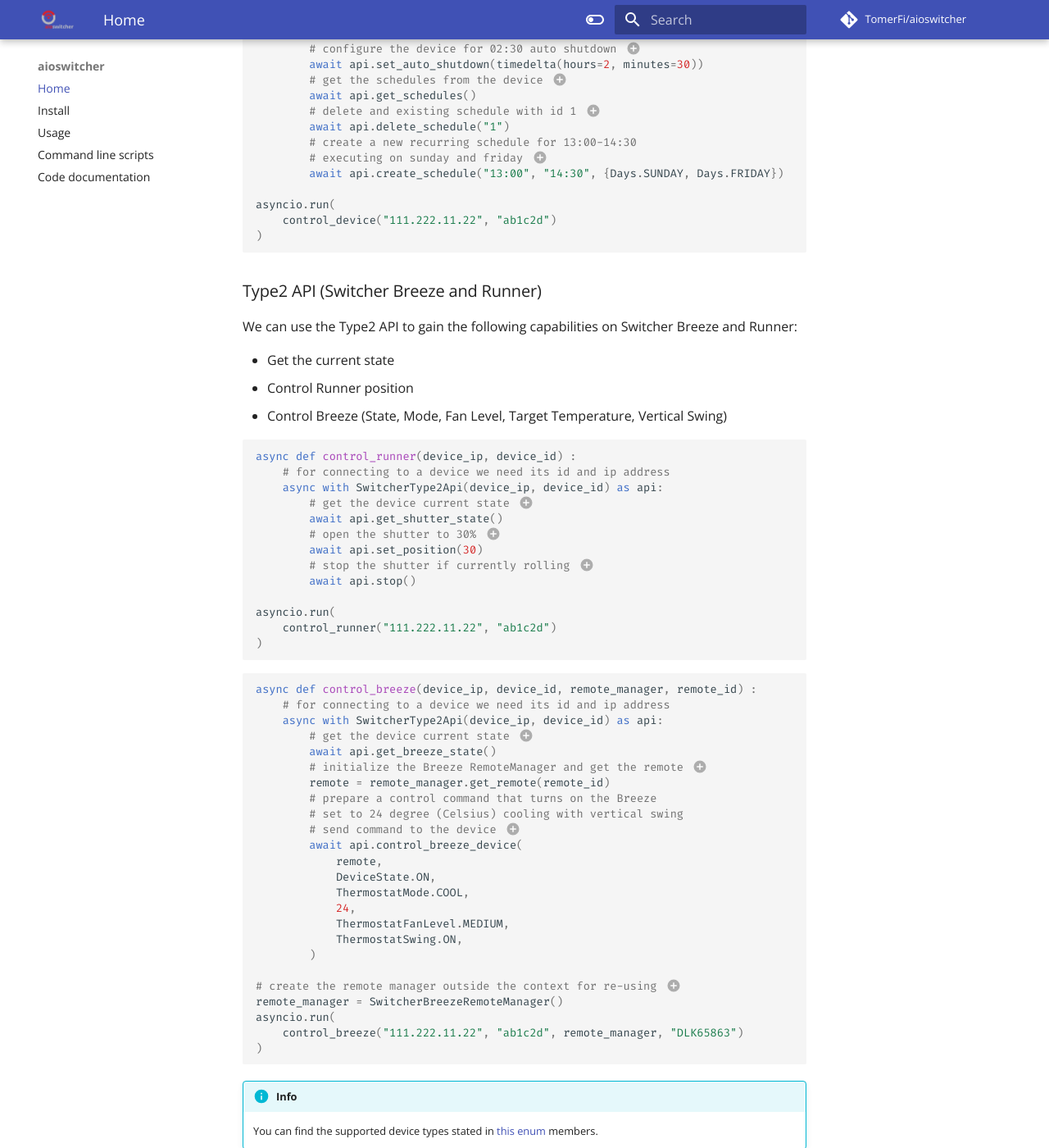
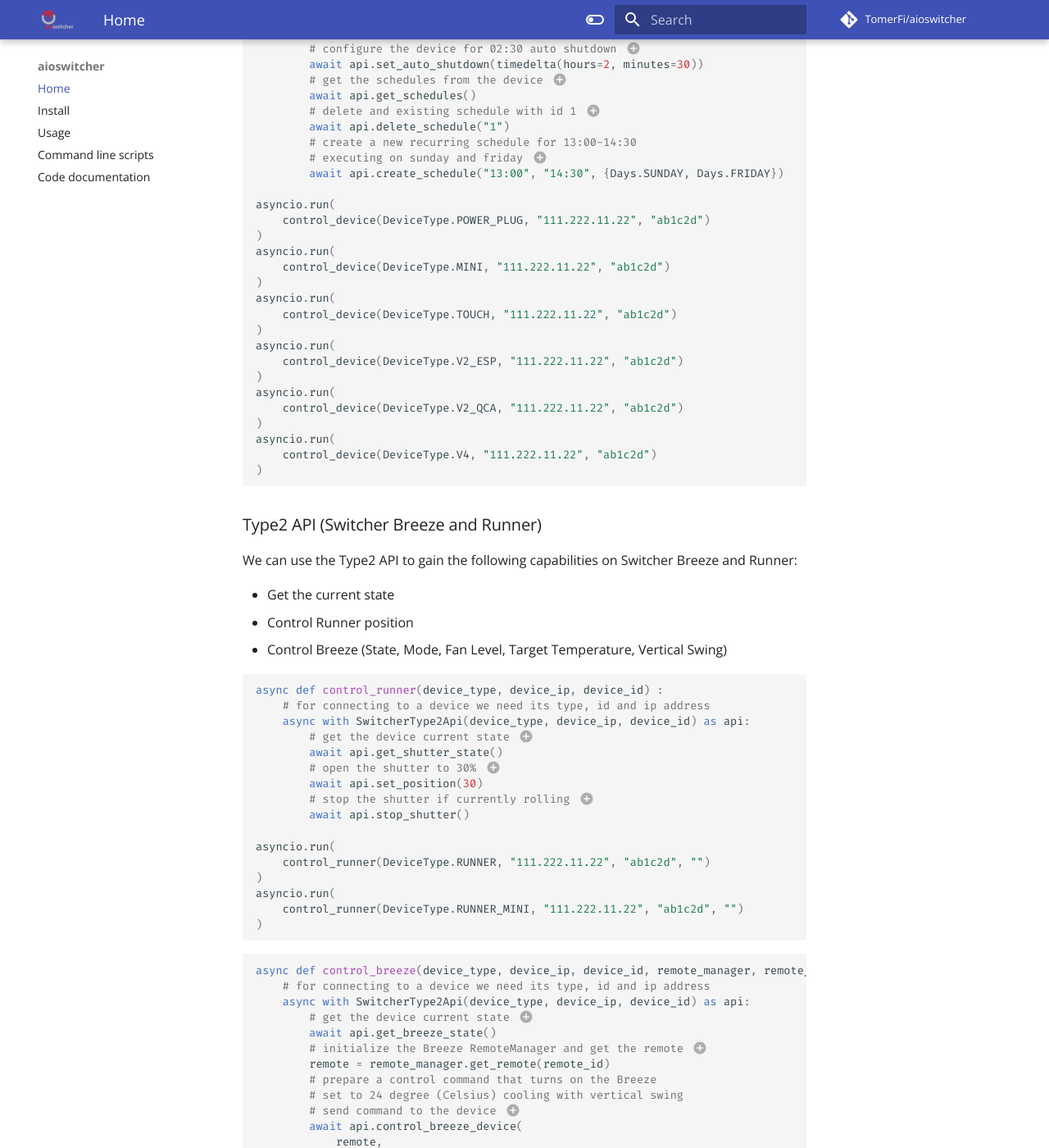
Before and after one commit to TomerFi/aioswitcher, an MkDocs documentation site: the page built from docs/index.md, in a window 1280 px wide and 1400 px high, scrolled down 1352 px. Shown: the whole window at 82% size. Built offline with MkDocs 1.6.1 and Material for MkDocs 9.7.7, drawn with Linux system fonts in a browser that asks for light colours; comment, search, counter and statistics services are not loaded; some of the changed text lies outside the part shown.

Commit message:
chore: stop shutter support for all known shutter devices (#710)
BREAKING CHANGE: API users are now required to pass their device type as an argument

````diff
--- a/docs/scripts.md
+++ b/docs/scripts.md
@@ -87,47 +87,47 @@
 
 example usage:
 
-python control_device.py get_state -d ab1c2d -i "111.222.11.22"
+python control_device.py get_state -c "Switcher Touch" -d ab1c2d -i "111.222.11.22"
 
-python control_device.py turn_on -d ab1c2d -i "111.222.11.22"
+python control_device.py turn_on -c "Switcher Touch" -d ab1c2d -i "111.222.11.22"
 
-python control_device.py turn_on -d ab1c2d -i "111.222.11.22" -t 15
+python control_device.py turn_on -c "Switcher Touch" -d ab1c2d -i "111.222.11.22" -t 15
 
-python control_device.py turn_off -d ab1c2d -i "111.222.11.22"
+python control_device.py turn_off -c "Switcher Touch" -d ab1c2d -i "111.222.11.22"
 
-python control_device.py set_name -d ab1c2d -i "111.222.11.22" -n "My Boiler"
+python control_device.py set_name -c "Switcher Touch" -d ab1c2d -i "111.222.11.22" -n "My Boiler"
 
-python control_device.py set_auto_shutdown -d ab1c2d -i "111.222.11.22" -r 2 -m 30
+python control_device.py set_auto_shutdown -c "Switcher Touch" -d ab1c2d -i "111.222.11.22" -r 2 -m 30
 
-python control_device.py get_schedules -d ab1c2d -i "111.222.11.22"
+python control_device.py get_schedules -c "Switcher Touch" -d ab1c2d -i "111.222.11.22"
 
-python control_device.py delete_schedule -d ab1c2d -i "111.222.11.22" -s 3
+python control_device.py delete_schedule -c "Switcher Touch" -d ab1c2d -i "111.222.11.22" -s 3
 
-python control_device.py create_schedule -d ab1c2d -i "111.222.11.22" -n "14:00" -f "14:30"
+python control_device.py create_schedule -c "Switcher Touch" -d ab1c2d -i "111.222.11.22" -n "14:00" -f "14:30"
 
-python control_device.py create_schedule -d ab1c2d -i "111.222.11.22" -n "17:30" -f "18:30" -w Sunday Monday Friday
+python control_device.py create_schedule -c "Switcher Touch" -d ab1c2d -i "111.222.11.22" -n "17:30" -f "18:30" -w Sunday Monday Friday
 
-python control_device.py stop_shutter -d f2239a -i "192.168.50.98"
+python control_device.py stop_shutter -c "Switcher Runner" -d f2239a -i "192.168.50.98"
 
-python control_device.py set_shutter_position -d f2239a -i "192.168.50.98"-p 50
+python control_device.py set_shutter_position -c "Switcher Runner" -d f2239a -i "192.168.50.98"-p 50
 
-python control_device.py get_thermostat_state -d 3a20b7 -i "192.168.50.77"
+python control_device.py get_thermostat_state -c "Switcher Runner" -d 3a20b7 -i "192.168.50.77"
 
-python control_device.py control_thermostat -d 3a20b7 -i "192.168.50.77" -r ELEC7001 -s on
+python control_device.py control_thermostat -c "Switcher Breeze" -d 3a20b7 -i "192.168.50.77" -r ELEC7001 -s on
 
-python control_device.py control_thermostat -d 3a20b7 -i "192.168.50.77" -r ELEC7001 -m cool -f high -t 24
+python control_device.py control_thermostat -c "Switcher Breeze" -d 3a20b7 -i "192.168.50.77" -r ELEC7001 -m cool -f high -t 24
 
-python control_device.py control_thermostat -d 3a20b7 -i "192.168.50.77" -r ELEC7001 -m cool -f high -t 24 -u
+python control_device.py control_thermostat -c "Switcher Breeze" -d 3a20b7 -i "192.168.50.77" -r ELEC7001 -m cool -f high -t 24 -u
 
-python control_device.py control_thermostat -d 3a20b7 -i "192.168.50.77" -r ELEC7001 -m dry
+python control_device.py control_thermostat -c "Switcher Breeze" -d 3a20b7 -i "192.168.50.77" -r ELEC7001 -m dry
 
-python control_device.py control_thermostat -d 3a20b7 -i "192.168.50.77" -r ELEC7001 -s off
+python control_device.py control_thermostat -c "Switcher Breeze" -d 3a20b7 -i "192.168.50.77" -r ELEC7001 -s off
 ```
 
 ### script/control_device.py control_thermostat
 
 ```shell
-usage: control_device.py control_thermostat [-h] [-v] -d DEVICE_ID -i
+usage: control_device.py control_thermostat [-h] [-v] -c DEVICE_TYPE -d DEVICE_ID -i
                                             IP_ADDRESS -r REMOTE_ID
                                             [-s {on,off}]
                                             [-m {auto,dry,fan,cool,heat}]
@@ -138,6 +138,8 @@
 options:
   -h, --help            show this help message and exit
   -v, --verbose         include the raw message
+  -c DEVICE_TYPE, --device-type DEVICE_TYPE
+                        the type of the device
   -d DEVICE_ID, --device-id DEVICE_ID
                         the identification of the device
   -i IP_ADDRESS, --ip-address IP_ADDRESS
@@ -160,13 +162,15 @@
 ### script/control_device.py create_schedule
 
 ```shell
-usage: control_device.py create_schedule [-h] [-v] -d DEVICE_ID -i IP_ADDRESS
+usage: control_device.py create_schedule [-h] [-v] -c DEVICE_TYPE -d DEVICE_ID -i IP_ADDRESS
                                          -n START_TIME -f END_TIME
                                          [-w [{Monday,Tuesday,Wednesday,Thursday,Friday,Saturday,Sunday} ...]]
 
 options:
   -h, --help            show this help message and exit
   -v, --verbose         include the raw message
+  -c DEVICE_TYPE, --device-type DEVICE_TYPE
+                        the type of the device
   -d DEVICE_ID, --device-id DEVICE_ID
                         the identification of the device
   -i IP_ADDRESS, --ip-address IP_ADDRESS
@@ -182,12 +186,14 @@
 ### script/control_device.py delete_schedule
 
 ```shell
-usage: control_device.py delete_schedule [-h] [-v] -d DEVICE_ID -i IP_ADDRESS
+usage: control_device.py delete_schedule [-h] [-v] -c DEVICE_TYPE -d DEVICE_ID -i IP_ADDRESS
                                          -s SCHEDULE_ID
 
 options:
   -h, --help            show this help message and exit
   -v, --verbose         include the raw message
+  -c DEVICE_TYPE, --device-type DEVICE_TYPE
+                        the type of the device
   -d DEVICE_ID, --device-id DEVICE_ID
                         the identification of the device
   -i IP_ADDRESS, --ip-address IP_ADDRESS
@@ -199,11 +205,13 @@
 ### script/control_device.py get_schedules
 
 ```shell
-usage: control_device.py get_schedules [-h] [-v] -d DEVICE_ID -i IP_ADDRESS
+usage: control_device.py get_schedules [-h] [-v] -c DEVICE_TYPE -d DEVICE_ID -i IP_ADDRESS
 
 options:
   -h, --help            show this help message and exit
   -v, --verbose         include the raw message
+  -c DEVICE_TYPE, --device-type DEVICE_TYPE
+                        the type of the device
   -d DEVICE_ID, --device-id DEVICE_ID
                         the identification of the device
   -i IP_ADDRESS, --ip-address IP_ADDRESS
@@ -213,11 +221,13 @@
 ### script/control_device.py get_state
 
 ```shell
-usage: control_device.py get_state [-h] [-v] -d DEVICE_ID -i IP_ADDRESS
+usage: control_device.py get_state [-h] [-v] -c DEVICE_TYPE -d DEVICE_ID -i IP_ADDRESS
 
 options:
   -h, --help            show this help message and exit
   -v, --verbose         include the raw message
+  -c DEVICE_TYPE, --device-type DEVICE_TYPE
+                        the type of the device
   -d DEVICE_ID, --device-id DEVICE_ID
                         the identification of the device
   -i IP_ADDRESS, --ip-address IP_ADDRESS
@@ -227,12 +237,14 @@
 ### script/control_device.py get_thermostat_state
 
 ```shell
-usage: control_device.py get_thermostat_state [-h] [-v] -d DEVICE_ID -i
+usage: control_device.py get_thermostat_state [-h] [-v] -c DEVICE_TYPE -d DEVICE_ID -i
                                               IP_ADDRESS
 
 options:
   -h, --help            show this help message and exit
   -v, --verbose         include the raw message
+  -c DEVICE_TYPE, --device-type DEVICE_TYPE
+                        the type of the device
   -d DEVICE_ID, --device-id DEVICE_ID
                         the identification of the device
   -i IP_ADDRESS, --ip-address IP_ADDRESS
@@ -242,12 +254,14 @@
 ### script/control_device.py set_auto_shutdown
 
 ```shell
-usage: control_device.py set_auto_shutdown [-h] [-v] -d DEVICE_ID -i
+usage: control_device.py set_auto_shutdown [-h] [-v] -c DEVICE_TYPE -d DEVICE_ID -i
                                            IP_ADDRESS -r HOURS [-m [MINUTES]]
 
 options:
   -h, --help            show this help message and exit
   -v, --verbose         include the raw message
+  -c DEVICE_TYPE, --device-type DEVICE_TYPE
+                        the type of the device
   -d DEVICE_ID, --device-id DEVICE_ID
                         the identification of the device
   -i IP_ADDRESS, --ip-address IP_ADDRESS
@@ -261,11 +275,13 @@
 ### script/control_device.py set_name
 
 ```shell
-usage: control_device.py set_name [-h] [-v] -d DEVICE_ID -i IP_ADDRESS -n NAME
+usage: control_device.py set_name [-h] [-v] -c DEVICE_TYPE -d DEVICE_ID -i IP_ADDRESS -n NAME
 
 options:
   -h, --help            show this help message and exit
   -v, --verbose         include the raw message
+  -c DEVICE_TYPE, --device-type DEVICE_TYPE
+                        the type of the device
   -d DEVICE_ID, --device-id DEVICE_ID
                         the identification of the device
   -i IP_ADDRESS, --ip-address IP_ADDRESS
@@ -276,12 +292,14 @@
 ### script/control_device.py set_shutter_position
 
 ```shell
-usage: control_device.py set_shutter_position [-h] [-v] -d DEVICE_ID -i
+usage: control_device.py set_shutter_position [-h] [-v] -c DEVICE_TYPE -d DEVICE_ID -i
                                               IP_ADDRESS -p POSITION
 
 options:
   -h, --help            show this help message and exit
   -v, --verbose         include the raw message
+  -c DEVICE_TYPE, --device-type DEVICE_TYPE
+                        the type of the device
   -d DEVICE_ID, --device-id DEVICE_ID
                         the identification of the device
   -i IP_ADDRESS, --ip-address IP_ADDRESS
@@ -293,11 +311,13 @@
 ### script/control_device.py stop_shutter
 
 ```shell
-usage: control_device.py stop_shutter [-h] [-v] -d DEVICE_ID -i IP_ADDRESS
+usage: control_device.py stop_shutter [-h] [-v] -c DEVICE_TYPE -d DEVICE_ID -i IP_ADDRESS
 
 options:
   -h, --help            show this help message and exit
   -v, --verbose         include the raw message
+  -c DEVICE_TYPE, --device-type DEVICE_TYPE
+                        the type of the device
   -d DEVICE_ID, --device-id DEVICE_ID
                         the identification of the device
   -i IP_ADDRESS, --ip-address IP_ADDRESS
@@ -307,11 +327,13 @@
 ### script/control_device.py turn_off
 
 ```shell
-usage: control_device.py turn_off [-h] [-v] -d DEVICE_ID -i IP_ADDRESS
+usage: control_device.py turn_off [-h] [-v] -c DEVICE_TYPE -d DEVICE_ID -i IP_ADDRESS
 
 options:
   -h, --help            show this help message and exit
   -v, --verbose         include the raw message
+  -c DEVICE_TYPE, --device-type DEVICE_TYPE
+                        the type of the device
   -d DEVICE_ID, --device-id DEVICE_ID
                         the identification of the device
   -i IP_ADDRESS, --ip-address IP_ADDRESS
@@ -321,12 +343,14 @@
 ### script/control_device.py turn_on
 
 ```shell
-usage: control_device.py turn_on [-h] [-v] -d DEVICE_ID -i IP_ADDRESS
+usage: control_device.py turn_on [-h] [-v] -c DEVICE_TYPE -d DEVICE_ID -i IP_ADDRESS
                                  [-t [TIMER]]
 
 options:
   -h, --help            show this help message and exit
   -v, --verbose         include the raw message
+  -c DEVICE_TYPE, --device-type DEVICE_TYPE
+                        the type of the device
   -d DEVICE_ID, --device-id DEVICE_ID
                         the identification of the device
   -i IP_ADDRESS, --ip-address IP_ADDRESS
--- a/docs/usage.md
+++ b/docs/usage.md
@@ -40,9 +40,9 @@
 - Create and Delete schedules
 
 ```python
-async def control_device(device_ip, device_id) :
-    # for connecting to a device we need its id and ip address
-    async with SwitcherType1Api(device_ip, device_id) as api:
+async def control_device(device_type, device_ip, device_id) :
+    # for connecting to a device we need its type, id and ip address
+    async with SwitcherType1Api(device_type, device_ip, device_id) as api:
         # get the device current state (1)
         await api.get_state()
         # turn the device on for 15 minutes (2)
@@ -62,7 +62,22 @@
         await api.create_schedule("13:00", "14:30", {Days.SUNDAY, Days.FRIDAY})
 
 asyncio.run(
-    control_device("111.222.11.22", "ab1c2d")
+    control_device(DeviceType.POWER_PLUG, "111.222.11.22", "ab1c2d")
+)
+asyncio.run(
+    control_device(DeviceType.MINI, "111.222.11.22", "ab1c2d")
+)
+asyncio.run(
+    control_device(DeviceType.TOUCH, "111.222.11.22", "ab1c2d")
+)
+asyncio.run(
+    control_device(DeviceType.V2_ESP, "111.222.11.22", "ab1c2d")
+)
+asyncio.run(
+    control_device(DeviceType.V2_QCA, "111.222.11.22", "ab1c2d")
+)
+asyncio.run(
+    control_device(DeviceType.V4, "111.222.11.22", "ab1c2d")
 )
 ```
 
@@ -84,18 +99,21 @@
 - Control Breeze (State, Mode, Fan Level, Target Temperature, Vertical Swing)
 
 ```python
-async def control_runner(device_ip, device_id) :
-    # for connecting to a device we need its id and ip address
-    async with SwitcherType2Api(device_ip, device_id) as api:
+async def control_runner(device_type, device_ip, device_id) :
+    # for connecting to a device we need its type, id and ip address
+    async with SwitcherType2Api(device_type, device_ip, device_id) as api:
         # get the device current state (1)
         await api.get_shutter_state()
         # open the shutter to 30% (2)
         await api.set_position(30)
         # stop the shutter if currently rolling (3)
-        await api.stop()
+        await api.stop_shutter()
 
 asyncio.run(
-    control_runner("111.222.11.22", "ab1c2d")
+    control_runner(DeviceType.RUNNER, "111.222.11.22", "ab1c2d", "")
+)
+asyncio.run(
+    control_runner(DeviceType.RUNNER_MINI, "111.222.11.22", "ab1c2d", "")
 )
 ```
 
@@ -104,9 +122,9 @@
 3. [SwitcherShutterStateResponse](./codedocs.md#src.aioswitcher.api.messages.SwitcherShutterStateResponse)
 
 ```python
-async def control_breeze(device_ip, device_id, remote_manager, remote_id) :
-    # for connecting to a device we need its id and ip address
-    async with SwitcherType2Api(device_ip, device_id) as api:
+async def control_breeze(device_type, device_ip, device_id, remote_manager, remote_id) :
+    # for connecting to a device we need its type, id and ip address
+    async with SwitcherType2Api(device_type, device_ip, device_id) as api:
         # get the device current state (1)
         await api.get_breeze_state()
         # initialize the Breeze RemoteManager and get the remote (2)
@@ -126,7 +144,7 @@
 # create the remote manager outside the context for re-using (4)
 remote_manager = SwitcherBreezeRemoteManager()
 asyncio.run(
-    control_breeze("111.222.11.22", "ab1c2d", remote_manager, "DLK65863")
+    control_breeze(DeviceType.BREEZE, "111.222.11.22", "ab1c2d", remote_manager, "DLK65863")
 )
 ```
 
````
Also changed, not shown: README.md (+22 -17 lines), 5 other files.
